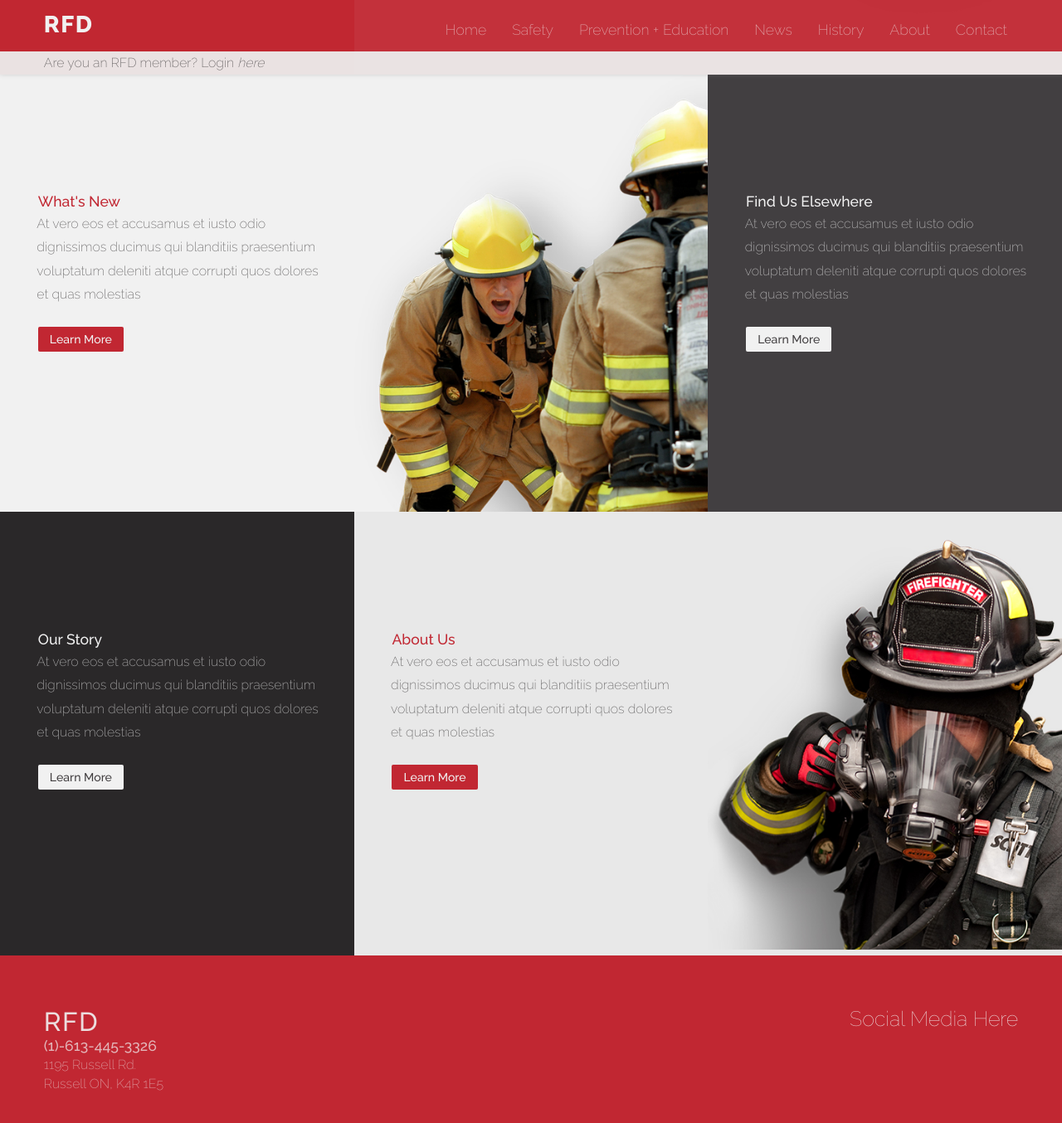
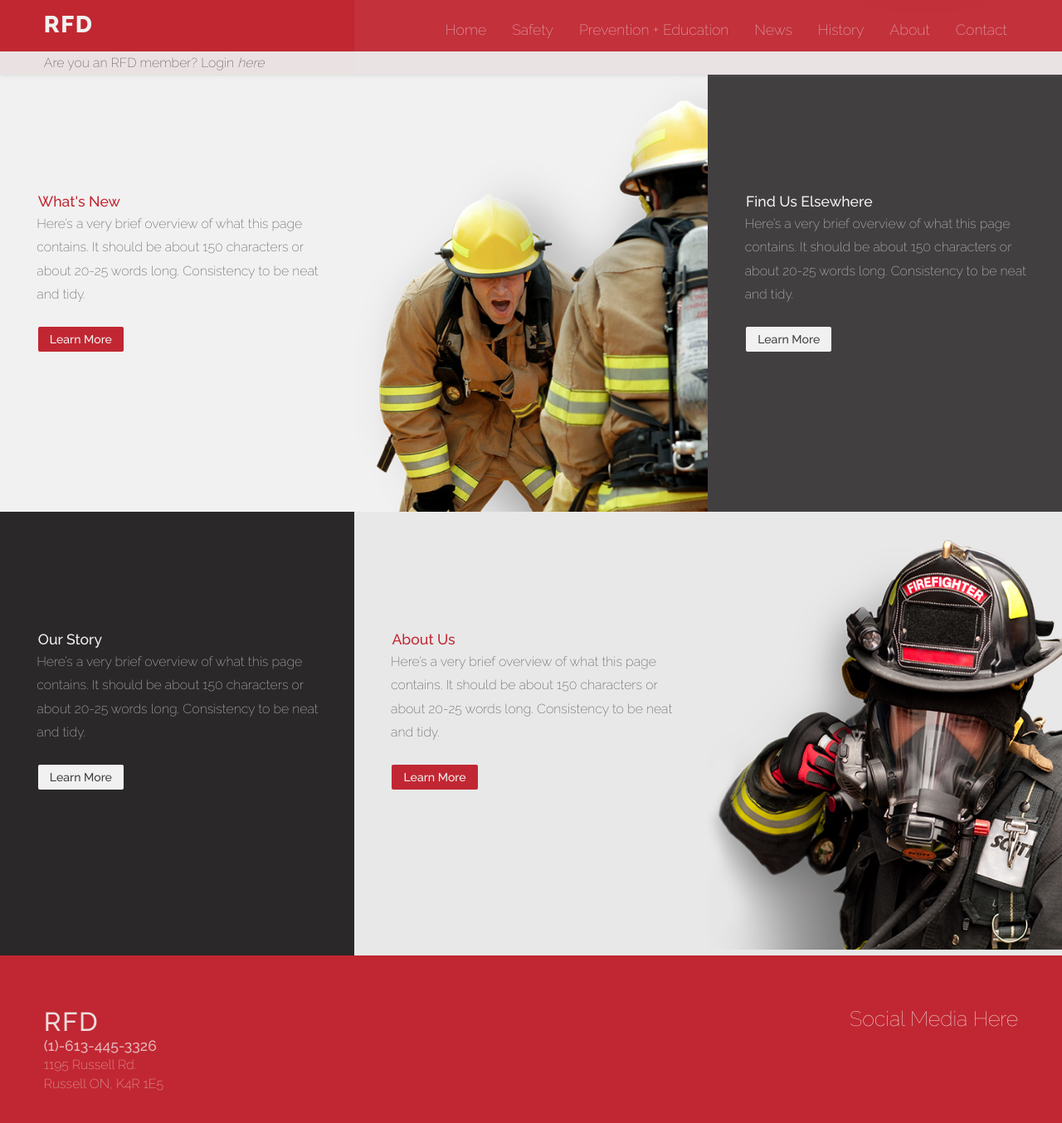
Before and after one commit to valeriebordeleau/fireHall, a Jekyll site: the page built from index.html, in a window 1280 px wide and 1400 px high, scrolled down 1055 px. Shown: the top 1354 px of the window at 83% size. Built offline with Jekyll 4.4.1, drawn with Linux system fonts in a browser that asks for light colours; nearby versions of some CDN libraries; comment, search, counter and statistics services are not loaded; some of the changed text lies outside the part shown.

Commit message:
layoutChange

```diff
--- a/index.html
+++ b/index.html
@@ -46,7 +46,7 @@
         </div>
         <div class="unit unit-l-1-3 unit-xl-1-6 lt-pannel">
             <h6 class="push-0" id="edu">Prevention + Education</h6>
-                <p>At vero eos et accusamus et iusto odio dignissimos ducimus qui blanditiis praesentium voluptatum deleniti atque corrupti quos dolores et quas molestias</p>
+                <p>Here’s a very brief overview of what this page contains. It should be about 150 characters or about 20-25 words long. Consistency to be neat and tidy.</p>
                 <h7 class="btn-red"><a href="/">Learn More</a></h7>
         </div>
         <div class="unit unit-l-1-3 unit-xl-1-6 only-m-l-2 lt-pannel">
@@ -59,7 +59,7 @@
         <div class="pannel grid">
         <div class="unit unit-l-1-3 unit-xl-1-6 white-pannel">
             <h6 class="push-0">What's New</h6>
-                <p>At vero eos et accusamus et iusto odio dignissimos ducimus qui blanditiis praesentium voluptatum deleniti atque corrupti quos dolores et quas molestias</p>
+                <p>Here’s a very brief overview of what this page contains. It should be about 150 characters or about 20-25 words long. Consistency to be neat and tidy.</p>
                 <h7 class="btn-red"><a href="/">Learn More</a></h7>
         </div>
         <div class="unit unit-l-1-3 only-m-l-2 white-pannel">
@@ -68,7 +68,7 @@
 
         <div class="unit unit-l-1-3 unit-xl-1-6 ltG-pannel">
             <h6 class="push-0">Find Us Elsewhere</h6>
-                <p>At vero eos et accusamus et iusto odio dignissimos ducimus qui blanditiis praesentium voluptatum deleniti atque corrupti quos dolores et quas molestias</p>
+                <p>Here’s a very brief overview of what this page contains. It should be about 150 characters or about 20-25 words long. Consistency to be neat and tidy.</p>
                 <h7 class="btn-rev-2"><a href="/">Learn More</a></h7>
         </div>
 
@@ -79,12 +79,12 @@
         <div class="pannel grid">
         <div class="unit unit-l-1-3 unit-xl-1-6 dkG-pannel">
             <h6 class="push-0">Our Story</h6>
-                <p>At vero eos et accusamus et iusto odio dignissimos ducimus qui blanditiis praesentium voluptatum deleniti atque corrupti quos dolores et quas molestias</p>
+                <p>Here’s a very brief overview of what this page contains. It should be about 150 characters or about 20-25 words long. Consistency to be neat and tidy.</p>
                 <h7 class="btn-rev-2"><a href="/">Learn More</a></h7>
         </div>
         <div class="unit unit-l-1-3 unit-xl-1-6 lt-pannel">
             <h6 class="push-0">About Us</h6>
-                <p>At vero eos et accusamus et iusto odio dignissimos ducimus qui blanditiis praesentium voluptatum deleniti atque corrupti quos dolores et quas molestias</p>
+                <p>Here’s a very brief overview of what this page contains. It should be about 150 characters or about 20-25 words long. Consistency to be neat and tidy.</p>
                 <h7 class="btn-red"><a href="/">Learn More</a></h7>
         </div>
         <div class="unit unit-l-1-3 only-m-l-2 unit-xl-1-6 lt-pannel">
@@ -98,38 +98,38 @@
 <!-- banner xlarge screen -->
 
 <div class="grid only-xl">
-    <div class="pannel-xl unit unit-xl-1-6 red-pannel">
+    <div class="pannel-xl unit unit-xl-1-3 red-pannel">
         <h6 class="push-0" id="safety">Safety</h6>
-            <p>Here’s a very brief overview of what this page contains. It should be about 150 characters or about 20-25 words long. Consistency to be neat & tidy.</p>
+            <p>Here’s a very brief overview of what this page contains. It should be about 150 characters or about 20-25 words long. Consistency to be neat and tidy.</p>
             <h7 class="btn-rev"><a href="/">Learn More</a></h7>
     </div>
-    <div class="pannel-xl unit unit-l-1-3 unit-xl-1-6 lt-pannel">
+    <div class="pannel-xl unit unit-l-1-3 unit-xl-1-3 lt-pannel">
         <h6 class="push-0 pannel-height" id="edu">Prevention + Education</h6>
-            <p>At vero eos et accusamus et iusto odio dignissimos ducimus qui blanditiis praesentium voluptatum deleniti atque corrupti quos dolores et quas molestias</p>
+            <p>Here’s a very brief overview of what this page contains. It should be about 150 characters or about 20-25 words long. Consistency to be neat and tidy.</p>
             <h7 class="btn-red"><a href="/">Learn More</a></h7>
     </div>
 
 
-    <div class="pannel-xl unit unit-l-1-3 unit-xl-1-6 white-pannel">
+    <div class="pannel-xl unit unit-l-1-3 unit-xl-1-3 white-pannel">
         <h6 class="push-0">What's New</h6>
-            <p>At vero eos et accusamus et iusto odio dignissimos ducimus qui blanditiis praesentium voluptatum deleniti atque corrupti quos dolores et quas molestias</p>
+            <p>Here’s a very brief overview of what this page contains. It should be about 150 characters or about 20-25 words long. Consistency to be neat and tidy.</p>
             <h7 class="btn-red"><a href="/">Learn More</a></h7>
     </div>
 
-    <div class="pannel-xl unit unit-l-1-3 unit-xl-1-6 ltG-pannel">
+    <div class="pannel-xl unit unit-l-1-3 unit-xl-1-3 ltG-pannel">
         <h6 class="push-0">Find Us Elsewhere</h6>
-            <p>At vero eos et accusamus et iusto odio dignissimos ducimus qui blanditiis praesentium voluptatum deleniti atque corrupti quos dolores et quas molestias</p>
+            <p>Here’s a very brief overview of what this page contains. It should be about 150 characters or about 20-25 words long. Consistency to be neat and tidy.</p>
             <h7 class="btn-rev-2"><a href="/">Learn More</a></h7>
     </div>
 
-    <div class="pannel-xl unit unit-l-1-3 unit-xl-1-6 dkG-pannel">
+    <div class="pannel-xl unit unit-l-1-3 unit-xl-1-3 dkG-pannel">
         <h6 class="push-0">Our Story</h6>
-            <p>At vero eos et accusamus et iusto odio dignissimos ducimus qui blanditiis praesentium voluptatum deleniti atque corrupti quos dolores et quas molestias</p>
+            <p>Here’s a very brief overview of what this page contains. It should be about 150 characters or about 20-25 words long. Consistency to be neat and tidy.</p>
             <h7 class="btn-rev-2"><a href="/">Learn More</a></h7>
     </div>
-    <div class="pannel-xl unit unit-l-1-3 unit-xl-1-6 lt-pannel">
+    <div class="pannel-xl unit unit-l-1-3 unit-xl-1-3 lt-pannel">
         <h6 class="push-0">About Us</h6>
-            <p>At vero eos et accusamus et iusto odio dignissimos ducimus qui blanditiis praesentium voluptatum deleniti atque corrupti quos dolores et quas molestias</p>
+            <p>Here’s a very brief overview of what this page contains. It should be about 150 characters or about 20-25 words long. Consistency to be neat and tidy.</p>
             <h7 class="btn-red"><a href="/">Learn More</a></h7>
     </div>
 
```
Also changed, not shown: 1 other file.
